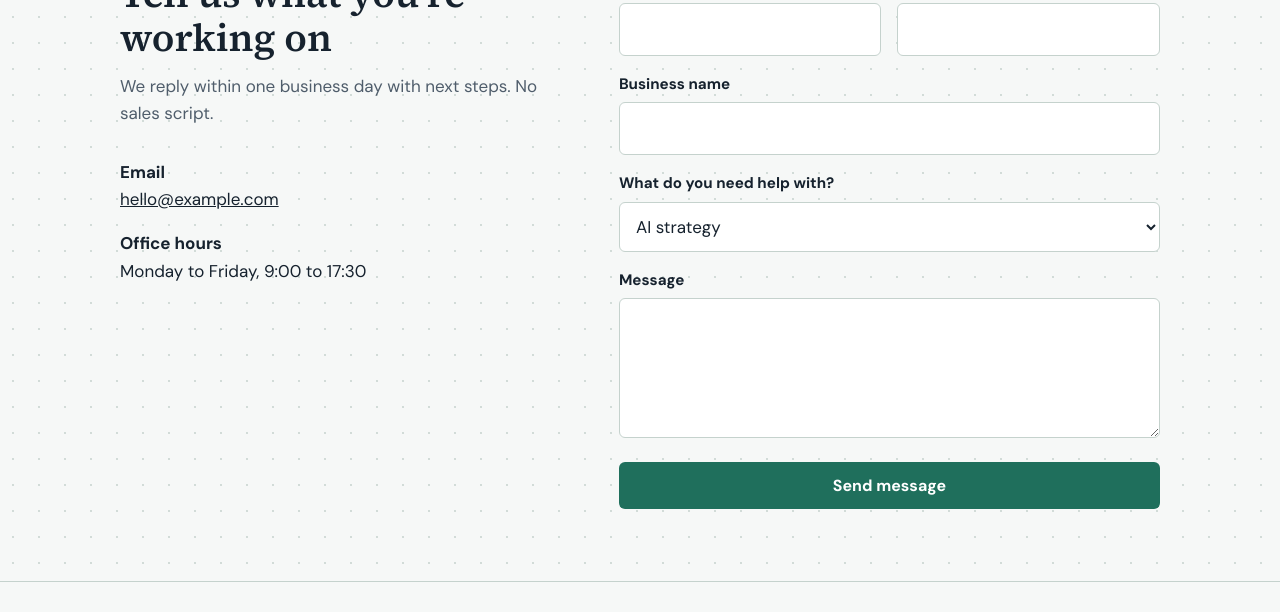
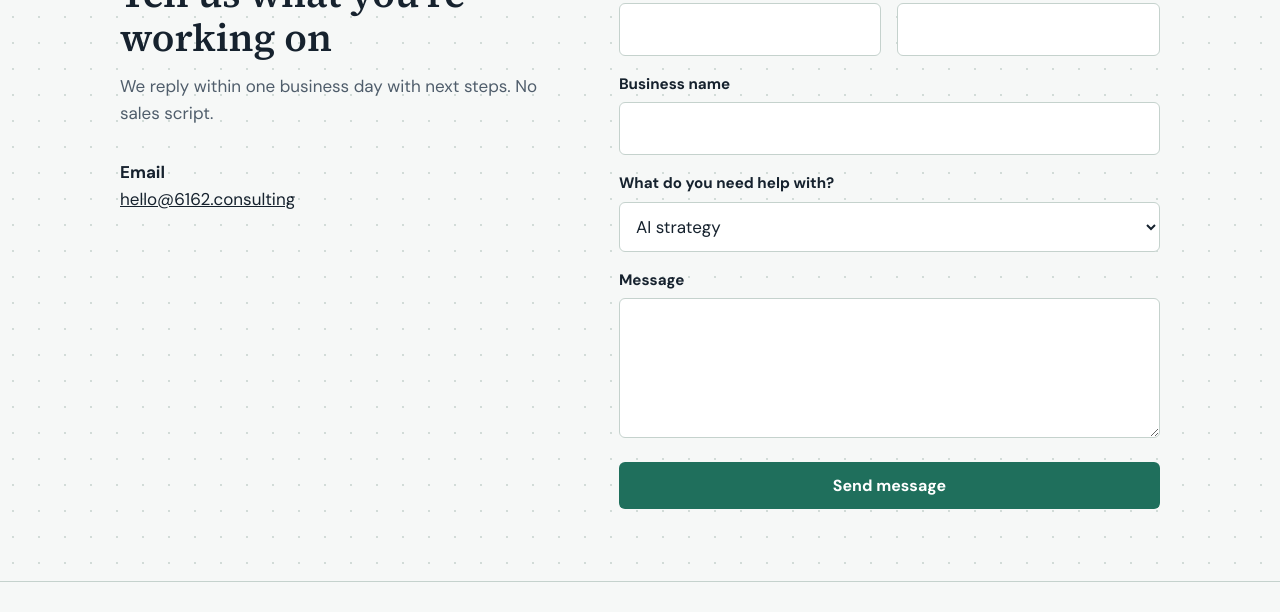
Before and after one commit to etschmidt/6162, a plain HTML site: page index.html in a window 1280 px wide. Shown: the part 2035-2647 px from the top of the page. Drawn offline with nearby package versions, Linux system fonts and the light colour scheme.

Commit message:
Update contact email and recipient address

```diff
--- a/index.html
+++ b/index.html
@@ -218,8 +218,7 @@ footer{padding:40px 0 28px}
       <div>
         <h2>Tell us what you’re working on</h2>
         <p class="lede">We reply within one business day with next steps. No sales script.</p>
-        <p><b>Email</b><br><a href="mailto:hello@example.com">hello@example.com</a></p>
-        <p><b>Office hours</b><br>Monday to Friday, 9:00 to 17:30</p>
+        <p><b>Email</b><br><a href="mailto:hello@6162.consulting">hello@6162.consulting</a></p>
       </div>
       <form id="contactForm" novalidate>
         <div class="row">
@@ -263,7 +262,7 @@ footer{padding:40px 0 28px}
    Option B: point it at your own server script that sends mail.
    If left empty, the form opens the visitor's email app addressed to RECIPIENT. */
 var FORM_ENDPOINT = "";
-var RECIPIENT = "hello@example.com";
+var RECIPIENT = "hello@6162.consulting";
 
 $(function () {
   // Accordion: one open at a time
```
